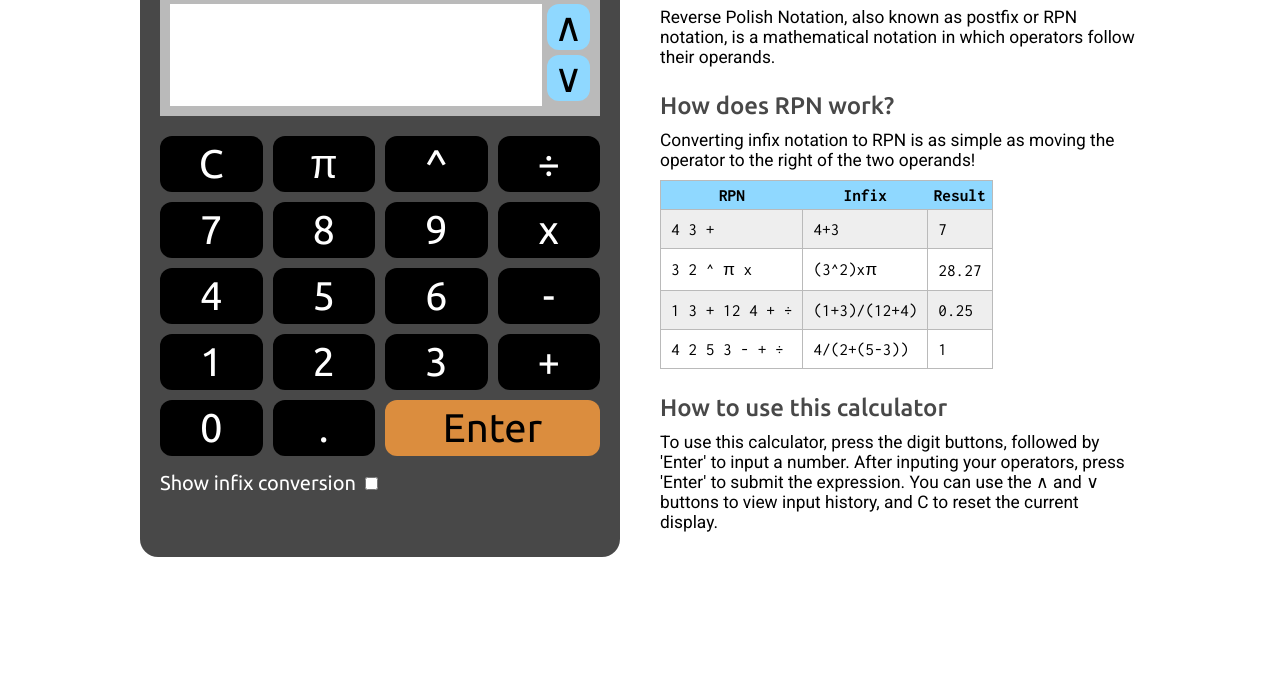
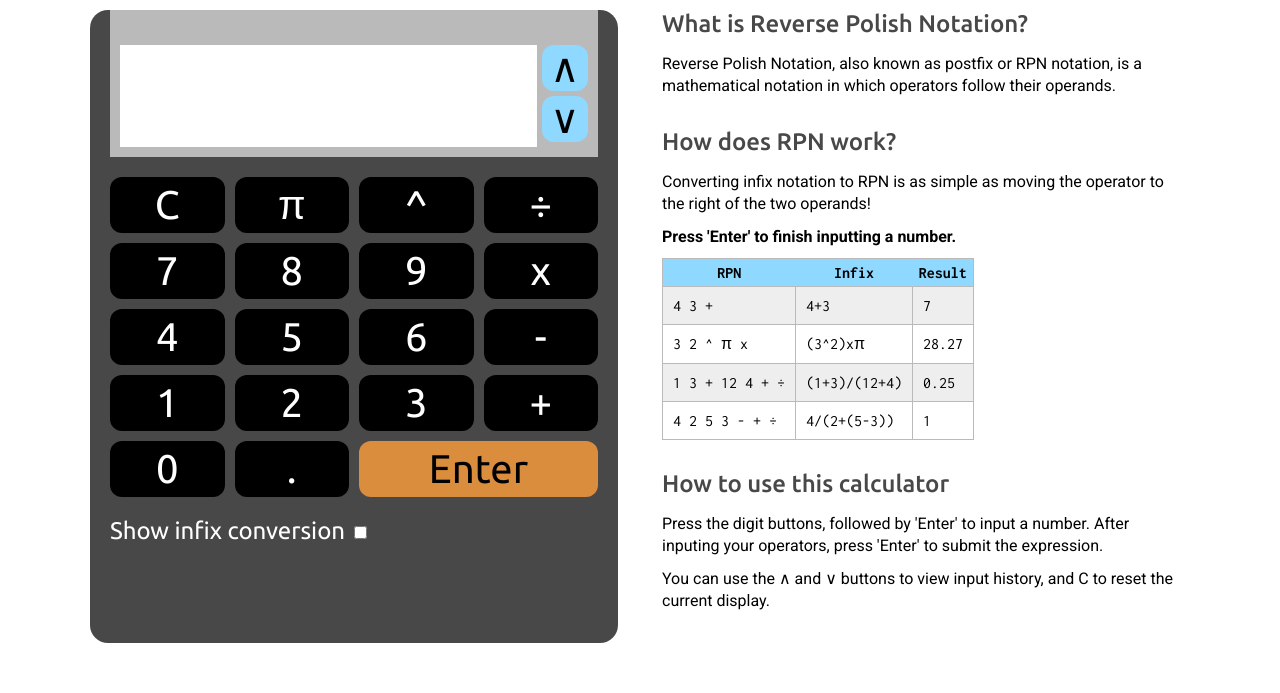
Before and after one commit to idatars/RPN-Calculator, a plain HTML site: page index.html in a window 1280 px wide. Shown: the part 116-809 px from the top of the page. Drawn offline with Linux system fonts and the light colour scheme.

Commit message:
after critique

```diff
--- a/css/design.css
+++ b/css/design.css
@@ -8,20 +8,20 @@ body {
     grid-template-columns: 1fr 1fr;
     column-gap: 4%;
     margin: auto;
-    max-width: 1000px;
-    padding: 30px 15px;
+    max-width: 1100px;
+    padding: 50px 25px;
 }
 
 #mobiletitle {
     grid-column: 1/3;
-    font: 14pt Ubuntu, sans-serif;
+    font: 1.6rem Ubuntu, sans-serif;
     display: none;
 }
 
 #desktoptitle {
-    font: 26pt Ubuntu, sans-serif;
+    font: 2.5rem Ubuntu, sans-serif;
     font-weight: 800;
-    margin-bottom: 15px;
+    margin-bottom: 30px;
 }
 
 header {
@@ -40,6 +40,10 @@ button:active, button:focus {
 
 button:active {
     box-shadow: 0 0 0 1pt #fff!important;
+}
+
+p {
+    margin-bottom: 10px;
 }
 
 /* CALCULATOR BODY */
@@ -71,7 +75,7 @@ button:active {
 
 /* CALCULATOR SCREEN */
 #screen {
-    font: 40px Inconsolata, sans-serif;
+    font: 2.5rem Inconsolata, sans-serif;
     margin: 5px;
     max-width: 100%;
 }
@@ -113,22 +117,24 @@ button:active {
 
 /* INFO SECTION */
 .section {
-    margin-bottom: 25px;
+    margin-bottom: 30px;
 }
 
 h2 {
-    font: 18pt Ubuntu, sans-serif;
+    font: 1.5rem Ubuntu, sans-serif;
     font-weight: 500;
-    margin-bottom: 10px;
+    margin-bottom: 15px;
     color: #484848;
 }
 
 p {
-    font: 13pt Roboto, sans-serif;
+    font: 1rem Roboto, sans-serif;
+    line-height: 1.4;
 }
 
 table {
-    margin-top: 10px;
+    margin-top: 5px;
+    margin-bottom: 15px;
     border-collapse: collapse;
     border: 1px solid #BABABA;
 }
@@ -141,31 +147,31 @@ th {
     background-color: #8fd8ff;
     color: #000;
     padding: 5px;
-    font: 13pt Inconsolata, sans-serif;
+    font: 1rem Inconsolata, sans-serif;
     font-weight: 700;
 }
 
 td {
     padding: 10px;
     border: 1px solid #BABABA;
-    font: 13pt Inconsolata, sans-serif;
+    font: 1rem Inconsolata, sans-serif;
 }
 
 
 /* INFIX CONVERSION */
 label {
-    font: 20px Ubuntu, sans-serif;
+    font: 1.5rem Ubuntu, sans-serif;
     color: #ffffff;
 }
 
 #infixdiv {
-    margin-top: 15px;
+    margin-top: 20px;
 }
 
 #infixdisplay {
     display: none;
     background-color: #BABABA;
-    font: 20px Inconsolata, sans-serif;
+    font: 1.3rem Inconsolata, sans-serif;
     padding: 5px;
     margin-top: 7px;
 }
--- a/index.html
+++ b/index.html
@@ -12,7 +12,7 @@
         <meta name="viewport" content="width=device-width, initial-scale=1">
         <link rel="stylesheet" href="css/design.css">
         <link rel="preconnect" href="https://fonts.gstatic.com">
-        <link href="https://fonts.googleapis.com/css2?family=Inconsolata:wght@400;700&family=Roboto&family=Ubuntu:wght@400;500&display=swap" rel="stylesheet">
+        <link href="https://fonts.googleapis.com/css2?family=Inconsolata:wght@400;700&family=Roboto:wght@400;700&family=Ubuntu:wght@400;500&display=swap" rel="stylesheet">
 
     </head>
     <body>
@@ -75,6 +75,7 @@
             <div class="section">
                 <h2>How does RPN work?</h2>
                 <p>Converting infix notation to RPN is as simple as moving the operator to the right of the two operands!</p>
+                <p><strong>Press 'Enter' to finish inputting a number.</strong></p>
                 <table>
                     <tr>
                         <th>RPN</th>
@@ -106,9 +107,11 @@
 
             <div class="section">
                 <h2>How to use this calculator</h2>
-                <p>To use this calculator, press the digit buttons, followed by 'Enter' to input a number. After inputing your operators, press 'Enter'
-                    to submit the expression. You can use the &and; and &or; buttons to view input history, and C to reset the current display.
+                <p>Press the digit buttons, followed by 'Enter' to input a number. After inputing your operators, press 'Enter'
+                    to submit the expression.
                 </p>
+
+                <p>You can use the &and; and &or; buttons to view input history, and C to reset the current display.</p>
             </div>
         </div>
 
```
